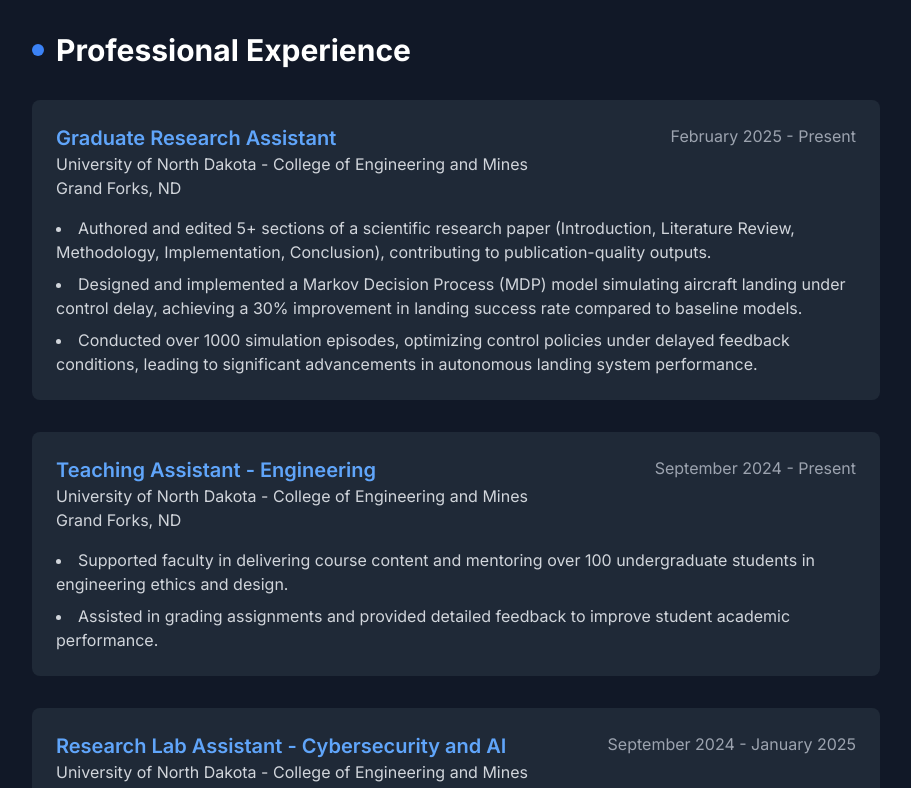
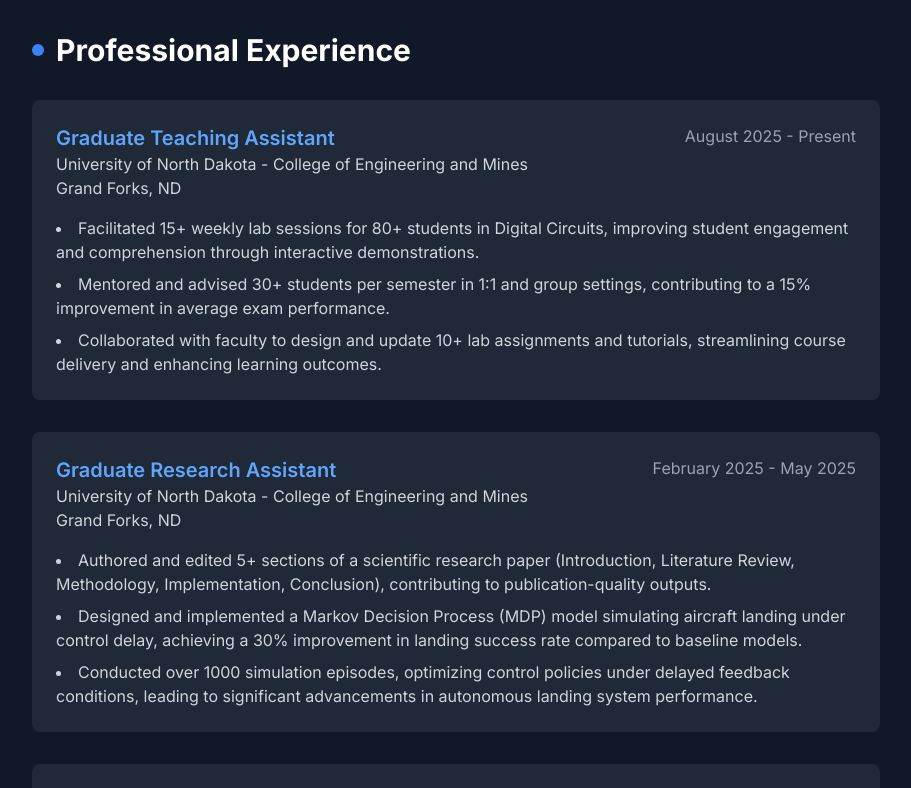
Before and after one commit to igargouri10/my-portfolio, a Next.js app: page /experience in a window 1280 px wide. Shown: the top 788 px of the page, without its empty margins (184-1095 px from the left). Built offline with nearby package versions, Linux system fonts and the light colour scheme.

Commit message:
Update profile photo and education/experience pages

```diff
--- a/src/app/education/page.tsx
+++ b/src/app/education/page.tsx
@@ -7,10 +7,12 @@
     {
       school: "University of North Dakota",
       location: "Grand Forks, ND",
-      degree: "PhD Student in Computer Science",
+      degree: "Master's Student in Computer Science",
       date: "Expected Graduation: August 2029",
       gpa: "4.0",
       courses: [
+        "Advanced Software Engineering",
+        "Computer Forensics",
         "Machine Learning",
         "Predictive Modeling",
         "Advanced Database Systems",
--- a/src/app/experience/page.tsx
+++ b/src/app/experience/page.tsx
@@ -4,10 +4,21 @@
 
 const experiences = [
   {
+    title: "Graduate Teaching Assistant",
+    company: "University of North Dakota - College of Engineering and Mines",
+    location: "Grand Forks, ND",
+    period: "August 2025 - Present",
+    achievements: [
+      "Facilitated 15+ weekly lab sessions for 80+ students in Digital Circuits, improving student engagement and comprehension through interactive demonstrations.",
+      "Mentored and advised 30+ students per semester in 1:1 and group settings, contributing to a 15% improvement in average exam performance.",
+      "Collaborated with faculty to design and update 10+ lab assignments and tutorials, streamlining course delivery and enhancing learning outcomes."
+    ]
+  },
+  {
     title: "Graduate Research Assistant",
     company: "University of North Dakota - College of Engineering and Mines",
     location: "Grand Forks, ND",
-    period: "February 2025 - Present",
+    period: "February 2025 - May 2025",
     achievements: [
       "Authored and edited 5+ sections of a scientific research paper (Introduction, Literature Review, Methodology, Implementation, Conclusion), contributing to publication-quality outputs.",
       "Designed and implemented a Markov Decision Process (MDP) model simulating aircraft landing under control delay, achieving a 30% improvement in landing success rate compared to baseline models.",
```
Also changed, not shown: public/profile-photo.jpg.
